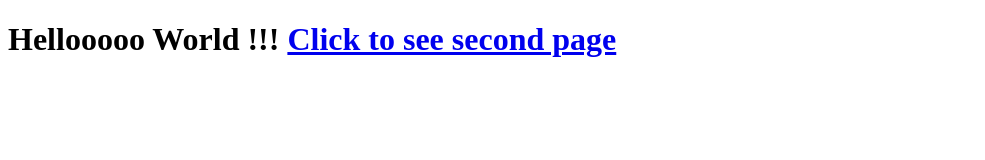
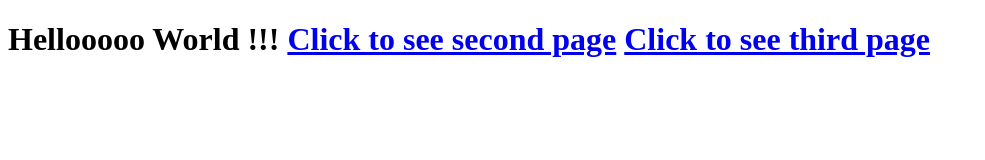
Before and after one commit to wad3/Project-1, a plain HTML site: page index.html in a window 1280 px wide. Shown: the whole page, without its empty margins (0-985 px from the left). Drawn offline with Linux system fonts and the light colour scheme.

Commit message:
index.html third attempt

```diff
--- a/index.html
+++ b/index.html
@@ -12,6 +12,7 @@
 <body>
 <h1> Hellooooo World !!! </hi>
 <a href="/second.html">Click to see second page</a>
+<a href="/third.html">Click to see third page</a>
 </body>
 
 </html>
```
